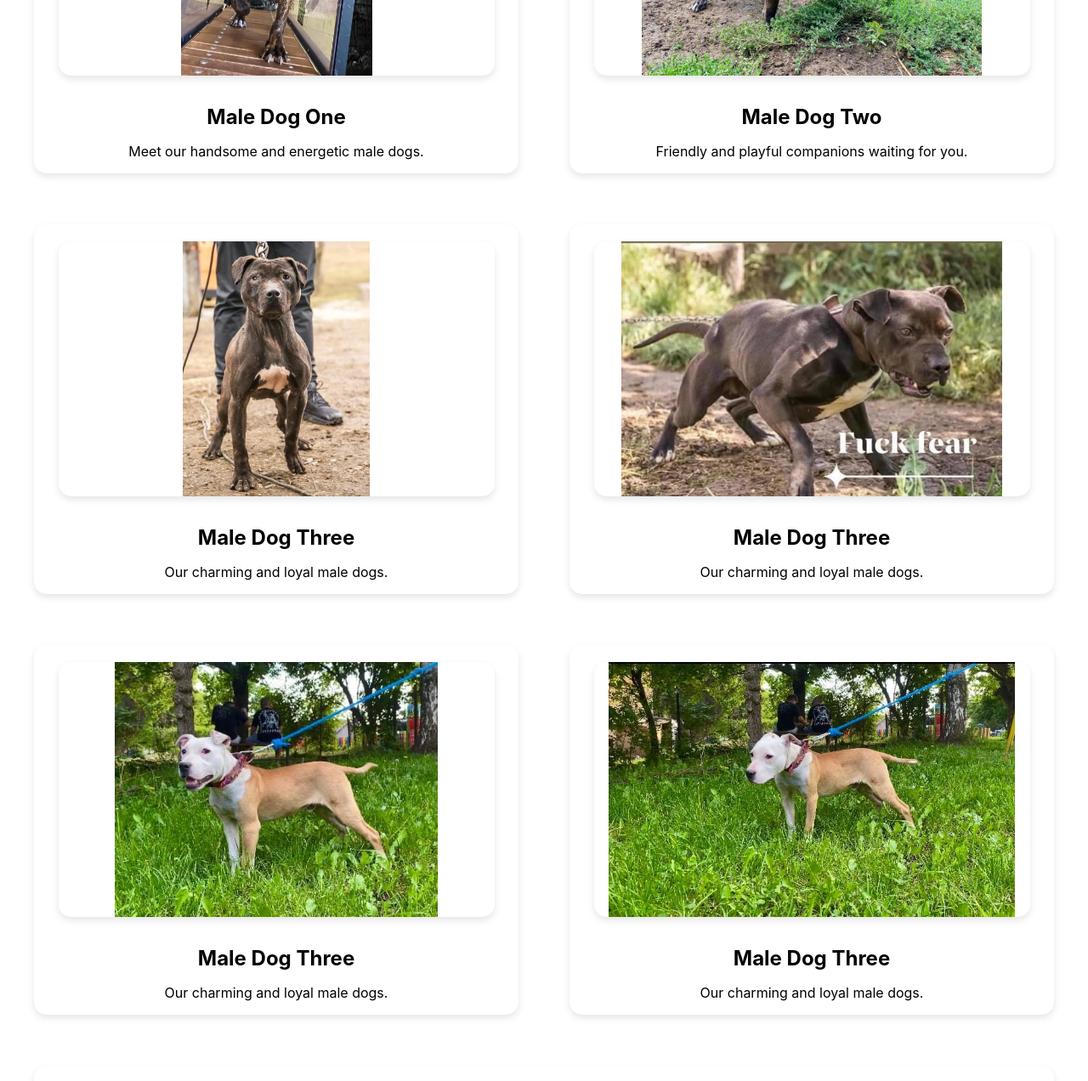
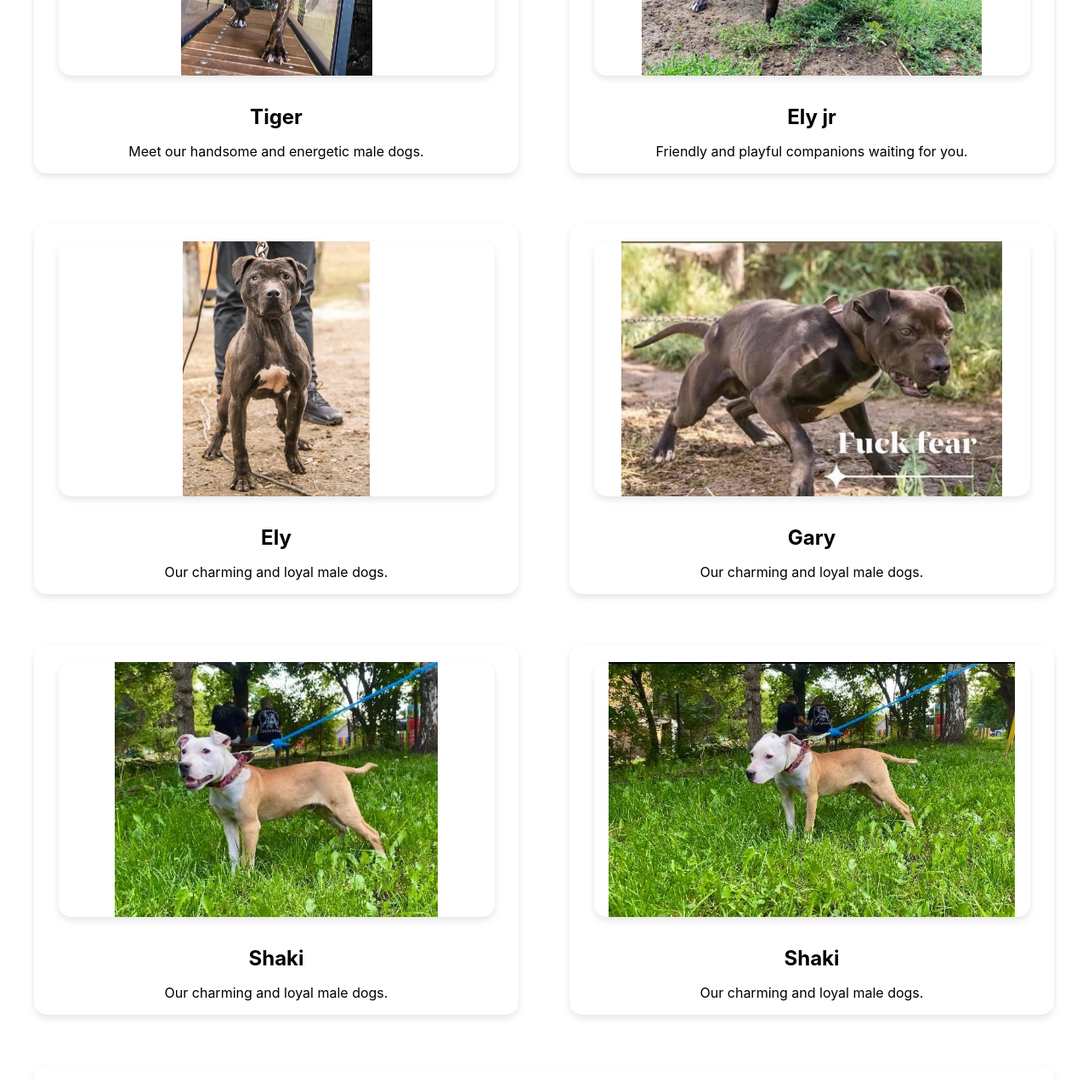
Before and after one commit to angeliszotis/El_valiente, a plain HTML site: page index.html in a window 1280 px wide. Shown: the part 2380-3652 px from the top of the page at 85% size. Drawn offline with Linux system fonts and the light colour scheme.

Commit message:
dog names

```diff
--- a/index.html
+++ b/index.html
@@ -367,37 +367,37 @@
         <div class="dog-container">
             <div class="room">
                 <img src="assets/image/males/image_123650291.JPG" alt="Male Dog 1">
-                <h3>Male Dog One</h3>
+                <h3>Tiger</h3>
                 <p>Meet our handsome and energetic male dogs.</p>
             </div>
             <div class="room">
                 <img src="assets/image/males/image_123650291 (1).JPG" alt="Male Dog 2">
-                <h3>Male Dog Two</h3>
+                <h3>Ely jr</h3>
                 <p>Friendly and playful companions waiting for you.</p>
             </div>
             <div class="room">
                 <img src="assets/image/males/image_123650291 (2).JPG" alt="Male Dog 3">
-                <h3>Male Dog Three</h3>
+                <h3>Ely</h3>
                 <p>Our charming and loyal male dogs.</p>
             </div>
             <div class="room">
                 <img src="assets/image/males/image_123650291 (3).JPG" alt="Male Dog 3">
-                <h3>Male Dog Three</h3>
+                <h3>Gary</h3>
                 <p>Our charming and loyal male dogs.</p>
             </div>
             <div class="room">
                 <img src="assets/image/males/image_123650291 (4).JPG" alt="Male Dog 3">
-                <h3>Male Dog Three</h3>
+                <h3>Shaki</h3>
                 <p>Our charming and loyal male dogs.</p>
             </div>
             <div class="room">
                 <img src="assets/image/males/image_123650291 (5).JPG" alt="Male Dog 3">
-                <h3>Male Dog Three</h3>
+                <h3>Shaki</h3>
                 <p>Our charming and loyal male dogs.</p>
             </div>
             <div class="room">
                 <img src="assets/image/males/image_123650291 (6).JPG" alt="Male Dog 3">
-                <h3>Male Dog Three</h3>
+                <h3>Jan</h3>
                 <p>Our charming and loyal male dogs.</p>
             </div>
         </div>
@@ -408,36 +408,36 @@
         <div class="dog-container">
             <div class="room">
                 <img src="assets/image/females/image_123650291.JPG" alt="Female Dog 1">
-                <h3>Female Dog One</h3>
+                <h3>Jewel</h3>
                 <p>Meet our beautiful and loving female dogs.</p>
             </div>
             <div class="room">
+                <img src="assets/image/females/image_123650291 (4).JPG" alt="Female Dog 2">
+                <h3>Jewel</h3>
+                <p>Sweet and gentle companions ready to be your friend.</p>
+            </div>
+            <div class="room">
                 <img src="assets/image/females/image_123650291 (1).JPG" alt="Female Dog 2">
-                <h3>Female Dog Two</h3>
+                <h3>Zlata</h3>
                 <p>Sweet and gentle companions ready to be your friend.</p>
             </div>
             <div class="room">
                 <img src="assets/image/females/image_123650291 (2).JPG" alt="Female Dog 2">
-                <h3>Female Dog Two</h3>
+                <h3>Dynamica</h3>
                 <p>Sweet and gentle companions ready to be your friend.</p>
             </div><div class="room">
                 <img src="assets/image/females/image_123650291 (3).JPG" alt="Female Dog 2">
-                <h3>Female Dog Two</h3>
-                <p>Sweet and gentle companions ready to be your friend.</p>
-            </div>
-            <div class="room">
-                <img src="assets/image/females/image_123650291 (4).JPG" alt="Female Dog 2">
-                <h3>Female Dog Two</h3>
+                <h3>Princes</h3>
                 <p>Sweet and gentle companions ready to be your friend.</p>
             </div>
             <div class="room">
                 <img src="assets/image/females/image_123650291 (5).JPG" alt="Female Dog 2">
-                <h3>Female Dog Two</h3>
+                <h3>Wednesday</h3>
                 <p>Sweet and gentle companions ready to be your friend.</p>
             </div>
             <div class="room">
                 <img src="assets/image/females/image_123650291 (6).JPG" alt="Female Dog 2">
-                <h3>Female Dog Two</h3>
+                <h3>Coca</h3>
                 <p>Sweet and gentle companions ready to be your friend.</p>
             </div>
 
```
